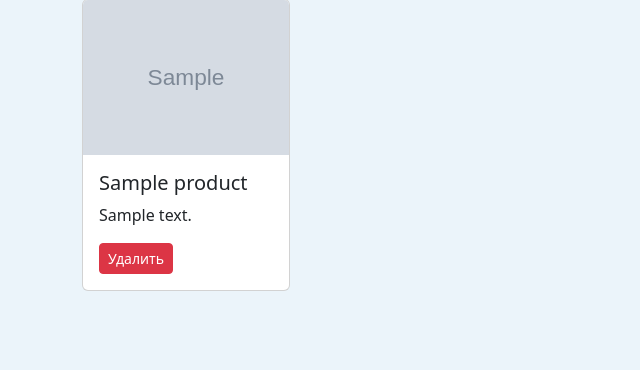
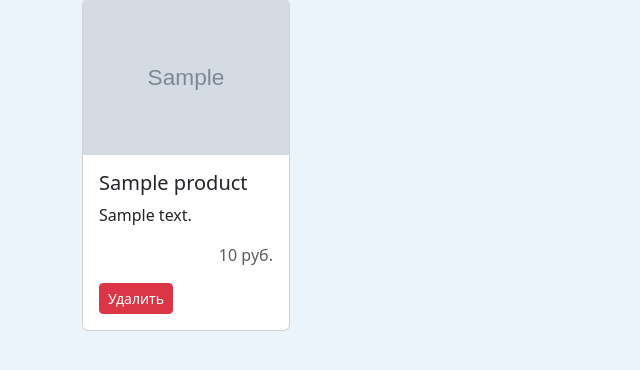
Before and after one commit to DEV-m1k0/market, a Django app: page /cart/ in a window 1280 px wide. Shown: the part 117-487 px from the top of the page, without its empty margins (0-640 px from the left). Run offline with Django 4.2, Linux system fonts and the light colour scheme; a user stored in the database is signed in; tables that the repository leaves empty hold one stand-in row (values such as "Sample post"); grey boxes marked "Sample" are stand-in pictures; some libraries are stand-ins or nearby versions.

Commit message:
Update cards added price for products

```diff
--- a/core/main_page/models.py
+++ b/core/main_page/models.py
@@ -10,6 +10,7 @@ class Product(models.Model):
     title = models.CharField(max_length=20)
     description = models.TextField(max_length=100)
     image = models.ImageField(upload_to='data/')
+    price = models.PositiveIntegerField()
 
     def __str__(self) -> str:
         return self.title
--- a/core/templates/cart.html
+++ b/core/templates/cart.html
@@ -28,6 +28,9 @@
                     <div class="card-body">
                         <h5 class="card-title">{{product.title}}</h5>
                         <p class="card-text">{{product.description}}</p>
+                        <div class="text-end">
+                            <p class="text-body-secondary">{{product.price}} руб.</p>
+                        </div>
                         <form action="{% url 'del_product' product.id %}" method="post">
                             {% csrf_token %}
                             <button type="submit" class="btn btn-sm btn-danger">Удалить</button>
--- a/core/templates/main_page.html
+++ b/core/templates/main_page.html
@@ -45,6 +45,7 @@
                     <div class="card-body">
                         <h5 class="card-title">{{product.title}}</h5>
                         <p class="card-text">{{product.description}}</p>
+                        <div class="text-end"><p class="text-body-secondary">{{product.price}} руб.</p></div>
                         <form action="{% url 'add_product' product.id %}" method="post">
                             {% csrf_token %}
                             <button type="submit" class="btn btn-sm btn-primary">Добавить в корзину</button>
```
Also changed, not shown: core/main_page/migrations/0001_initial.py.
